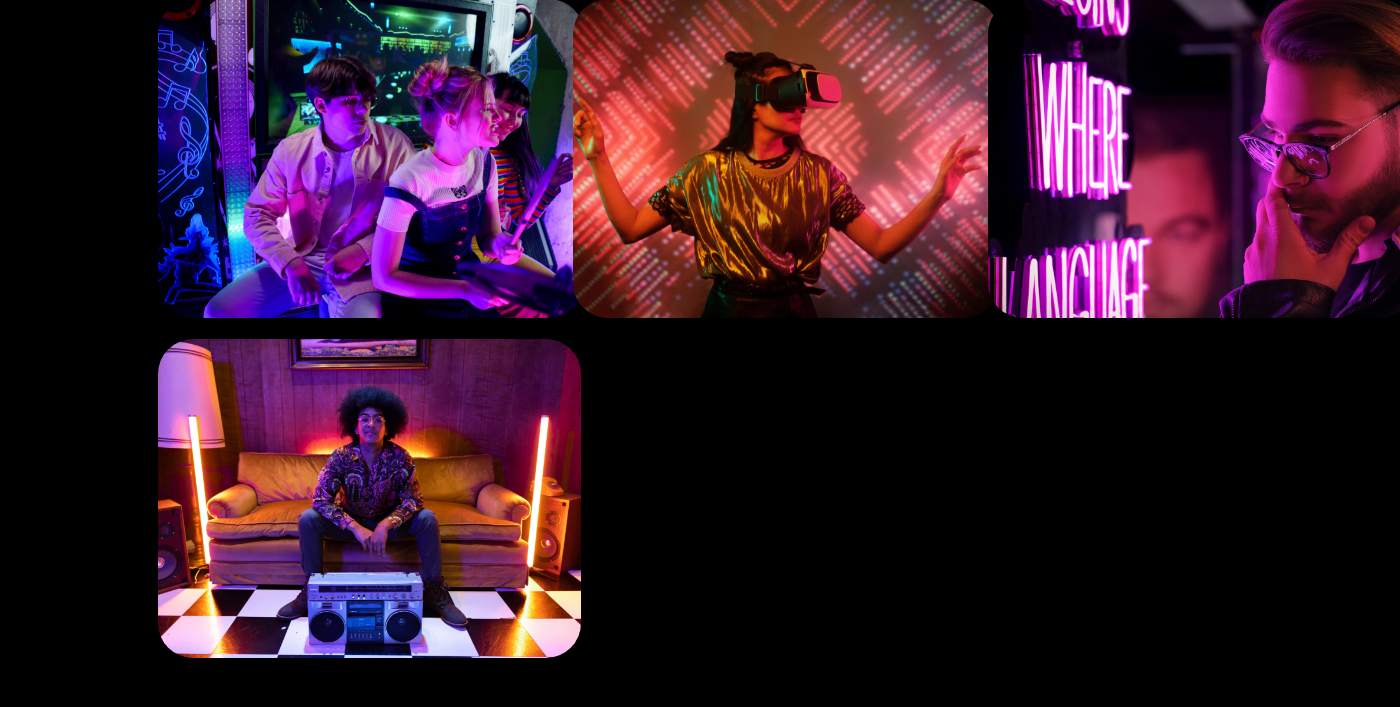
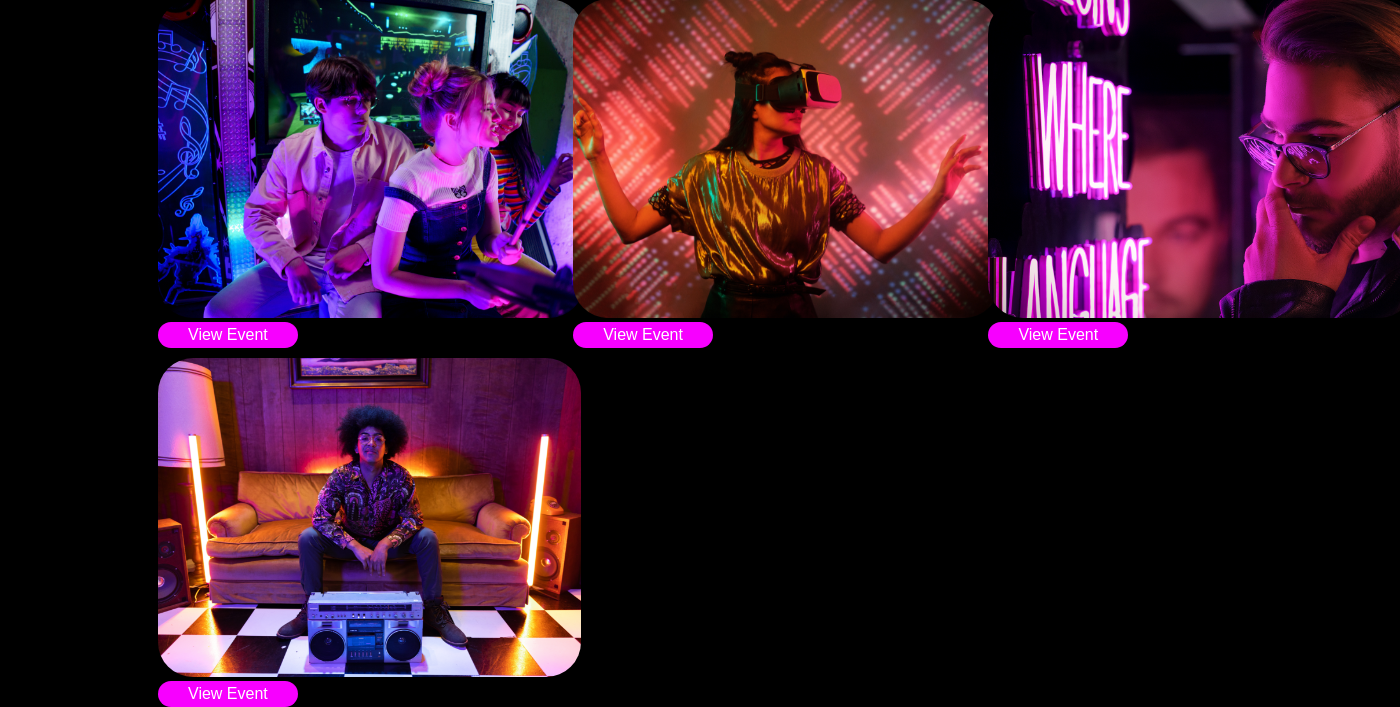
Before and after one commit to nathan-pete/Group-E, a PHP site: page /Past_Events.html in a window 1400 px wide; the page is wider, and only the part inside the window is pictured. Shown: the part 137-844 px from the top of that part. Before the commit the page ends 795 px from the top of that part, so only its background shows below. Run offline with PHP 8.4, Linux system fonts and the light colour scheme.

Commit message:
small changes

```diff
--- a/Past_Events.html
+++ b/Past_Events.html
@@ -27,21 +27,29 @@
         <div class="column">
             <div class ="pic">
                 <img src="pexels-cottonbro-5781092.png" alt="Disco Picture 1">
+                <button class="button">View Event</button>
+                  </div>
             </div>
         </div>
         <div class="column">
             <div class ="pic">
                 <img src="pexels-darlene-alderson-4389972.png" alt="Disco Picture 2">
+                <button class="button">View Event</button>
+                  </div>
             </div>
         </div>
         <div class="column">
             <div class ="pic">
                 <img src="pexels-estoymhrb-7393318.png" alt="Disco Picture 3">
-            </div>
+                <button class="button">View Event</button>
+                  </div>
+            <br>
         </div>
         <div class="column">
             <div class ="pic">
                 <img src="pexels-rodnae-productions-8119493.png" alt="Disco Picture 4">
+                <button class="button">View Event</button>
+                  </div>
             </div>
         </div>
     </div>
--- a/Style_Gallery.css
+++ b/Style_Gallery.css
@@ -55,3 +55,23 @@ body{
 	width: 130px;
 	height: auto;
 }
+/*
+Anna
+*/
+
+.button {
+  display: flex;
+  justify-content: center;
+  align-items: right;
+  border: 3px solid green;
+  outline: none;
+  border: 0;
+  font-size: 16px;
+  text-align: center;
+  line-height: 1;
+  padding: 5px 30px;
+  border-radius: 60px;
+  background: #f700ff;
+  color: #ffffff;
+  cursor: pointer;
+}
```
